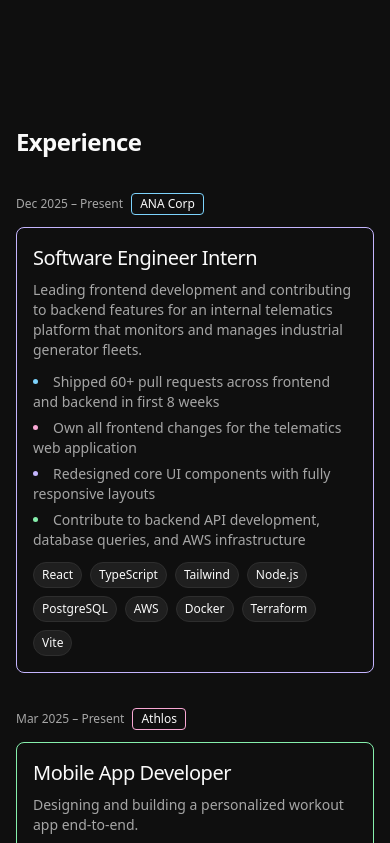
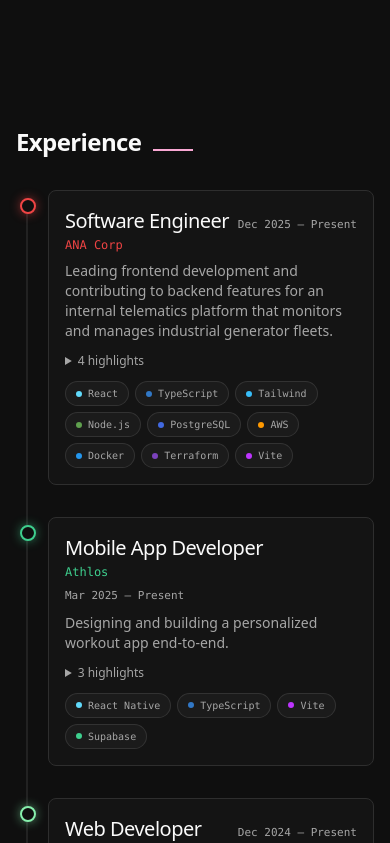
Before and after one commit to B-Timok/dev-portfolio-2.0, a Next.js app: page / in a window 390 px wide. Shown: the part 3381-4224 px from the top of the page. Built offline with nearby package versions, Linux system fonts and the light colour scheme.

Commit message:
Refresh experience: timeline layout, brand colors, mobile collapse, drop ANA Intern

```diff
--- a/src/components/sections/experience-section.tsx
+++ b/src/components/sections/experience-section.tsx
@@ -1,12 +1,27 @@
-import { borderClassByIndex, markerClassByIndex } from "@/lib/playful"
+"use client"
 
-export default function ExperienceSection() {
-  const experiences = [
+import { markerClassByIndex } from "@/lib/playful"
+import { COMPANY_BRAND, TOOL_BRAND, brandColor } from "@/lib/brand-colors"
+import { FadeUp } from "@/components/motion/fade-up"
+import { StaggerGroup } from "@/components/motion/stagger-group"
+import { StaggerItem } from "@/components/motion/stagger-item"
+
+type Experience = {
+  company: string
+  position: string
+  period: string
+  summary: string
+  highlights: string[]
+  tech: string[]
+}
+
+const experiences: Experience[] = [
   {
     company: "ANA Corp",
-      position: "Software Engineer Intern",
+    position: "Software Engineer",
     period: "Dec 2025 – Present",
-      summary: "Leading frontend development and contributing to backend features for an internal telematics platform that monitors and manages industrial generator fleets.",
+    summary:
+      "Leading frontend development and contributing to backend features for an internal telematics platform that monitors and manages industrial generator fleets.",
     highlights: [
       "Shipped 60+ pull requests across frontend and backend in first 8 weeks",
       "Own all frontend changes for the telematics web application",
@@ -19,7 +34,8 @@ export default function ExperienceSection() {
     company: "Lessi AI",
     position: "Software Developer",
     period: "Jul 2024 – Present",
-      summary: "Building AI‑assisted tools for educators; shipping fast in a lean environment.",
+    summary:
+      "Building AI‑assisted tools for educators; shipping fast in a lean environment.",
     highlights: [
       "Designed and implemented modular REST APIs for lesson plans and collaboration",
       "Strengthened data modeling in Postgres; added indexes and RLS policies",
@@ -43,7 +59,8 @@ export default function ExperienceSection() {
     company: "Freelance",
     position: "Web Developer",
     period: "Dec 2024 – Present",
-      summary: "Delivering websites for local businesses with a focus on speed and maintainability.",
+    summary:
+      "Delivering websites for local businesses with a focus on speed and maintainability.",
     highlights: [
       "Information architecture, copy support, and brand alignment",
       "Accessible components and SEO‑friendly markup",
@@ -55,7 +72,8 @@ export default function ExperienceSection() {
     company: "Athlos",
     position: "Mobile App Developer",
     period: "Mar 2025 – Present",
-      summary: "Designing and building a personalized workout app end‑to‑end.",
+    summary:
+      "Designing and building a personalized workout app end‑to‑end.",
     highlights: [
       "React Native app architecture and UI patterns",
       "Supabase auth, Postgres schema design, and RLS policies",
@@ -63,59 +81,136 @@ export default function ExperienceSection() {
     ],
     tech: ["React Native", "TypeScript", "Vite", "Supabase"],
   },
-  ] as const
+]
 
-  const ordered = [...experiences].sort((a, b) => {
-    // Sort by period start (year, then month) descending
-    const monthIndex: Record<string, number> = { Jan: 1, Feb: 2, Mar: 3, Apr: 4, May: 5, Jun: 6, Jul: 7, Aug: 8, Sep: 9, Oct: 10, Nov: 11, Dec: 12 }
+function sortByPeriod(list: Experience[]): Experience[] {
+  const monthIndex: Record<string, number> = {
+    Jan: 1, Feb: 2, Mar: 3, Apr: 4, May: 5, Jun: 6,
+    Jul: 7, Aug: 8, Sep: 9, Oct: 10, Nov: 11, Dec: 12,
+  }
   const parseStart = (p: string) => {
     const m = p.match(/^(Jan|Feb|Mar|Apr|May|Jun|Jul|Aug|Sep|Oct|Nov|Dec)?\s*(\d{4})/)
     const year = m ? parseInt(m[2], 10) : 0
     const month = m && m[1] ? monthIndex[m[1]] ?? 0 : 0
     return { year, month }
   }
+  return [...list].sort((a, b) => {
     const sa = parseStart(a.period)
     const sb = parseStart(b.period)
     if (sb.year !== sa.year) return sb.year - sa.year
     return sb.month - sa.month
   })
+}
+
+export default function ExperienceSection() {
+  const ordered = sortByPeriod(experiences)
 
   return (
     <section id="experience" className="py-16">
       <div className="container mx-auto px-4 sm:px-6 lg:px-8">
+        <FadeUp>
           <div className="inline-flex items-baseline gap-3 mb-8">
             <h2 className="text-2xl font-semibold">Experience</h2>
-          <span className={"h-0.5 w-10 " + borderClassByIndex(2)}></span>
+            <span className="h-0.5 w-10 bg-[#f9a8d4]" />
           </div>
-        <div className="space-y-8">
-          {ordered.map((e, idx) => (
-            <div key={e.company} className="grid grid-cols-1 md:grid-cols-[220px_1fr] gap-3 md:gap-8">
-              <div className="md:text-right">
-                <div className="inline-flex items-center gap-2 md:flex-col md:items-end">
-                  <span className="text-xs text-muted-foreground">{e.period}</span>
-                  <span className={"text-xs px-2 py-0.5 rounded border " + borderClassByIndex(idx)}>{e.company}</span>
+        </FadeUp>
+
+        <div className="relative pl-8 md:pl-10">
+          {/* Solid neutral spine */}
+          <div
+            aria-hidden="true"
+            className="absolute left-[10px] md:left-[14px] top-2 bottom-2 w-[2px] bg-[#222]"
+          />
+
+          <StaggerGroup stagger={0.1}>
+            {ordered.map((e) => {
+              const brand = brandColor(e.company, COMPANY_BRAND)
+              return (
+                <StaggerItem key={e.company} className="relative pb-8 last:pb-0">
+                  {/* Dot on the spine */}
+                  <div
+                    aria-hidden="true"
+                    className="absolute left-[-28px] md:left-[-24px] top-2 w-4 h-4 rounded-full bg-background"
+                    style={{
+                      border: `2.5px solid ${brand}`,
+                      boxShadow: `0 0 12px -2px ${brand}`,
+                    }}
+                  />
+
+                  <div
+                    className="group rounded-lg border border-border bg-card p-4 transition-[transform,box-shadow,border-color] duration-300 ease-[cubic-bezier(0.22,1,0.36,1)] hover:-translate-y-[2px]"
+                    onMouseEnter={(ev) => {
+                      ev.currentTarget.style.borderColor = brand
+                      ev.currentTarget.style.boxShadow = `0 10px 24px -12px ${brand}`
+                    }}
+                    onMouseLeave={(ev) => {
+                      ev.currentTarget.style.borderColor = ""
+                      ev.currentTarget.style.boxShadow = ""
+                    }}
+                  >
+                    <div className="flex flex-wrap items-baseline justify-between gap-2">
+                      <div>
+                        <h3 className="font-medium">{e.position}</h3>
+                        <p
+                          className="text-xs font-mono font-medium mt-0.5"
+                          style={{ color: brand }}
+                        >
+                          {e.company}
+                        </p>
                       </div>
+                      <span className="text-[11px] font-mono text-muted-foreground">
+                        {e.period}
+                      </span>
                     </div>
-              <div className={"rounded-lg p-4 border " + borderClassByIndex((idx + 2) % 5)}>
-                <div className="flex flex-wrap items-baseline gap-2">
-                  <h3 className="font-medium">{e.position}</h3>
-                </div>
-                <p className="text-sm text-muted-foreground mt-2">{e.summary}</p>
-                <ul className="mt-3 space-y-1.5 text-sm text-muted-foreground list-disc list-inside">
-                  {e.highlights?.map((h, i) => (
-                    <li key={i} className={markerClassByIndex((idx + i) % 5)}>{h}</li>
+                    <p className="text-sm text-muted-foreground mt-2">
+                      {e.summary}
+                    </p>
+
+                    {/* Mobile-collapsed highlights, expanded on md+ */}
+                    <details className="mt-3 md:hidden" open={false}>
+                      <summary className="text-xs text-muted-foreground cursor-pointer select-none">
+                        {e.highlights.length} highlights
+                      </summary>
+                      <ul className="mt-2 space-y-1.5 text-sm text-muted-foreground list-disc list-inside">
+                        {e.highlights.map((h, i) => (
+                          <li key={i} className={markerClassByIndex(i % 5)}>
+                            {h}
+                          </li>
                         ))}
                       </ul>
-                {e.tech && (
-                  <div className="mt-3 flex flex-wrap gap-2">
-                    {e.tech.map((t) => (
-                      <span key={t} className="text-xs px-2 py-1 rounded-full bg-muted border border-border">{t}</span>
+                    </details>
+                    <ul className="hidden md:block mt-3 space-y-1.5 text-sm text-muted-foreground list-disc list-inside">
+                      {e.highlights.map((h, i) => (
+                        <li key={i} className={markerClassByIndex(i % 5)}>
+                          {h}
+                        </li>
                       ))}
+                    </ul>
+
+                    {e.tech.length > 0 && (
+                      <div className="mt-3 flex flex-wrap gap-1.5">
+                        {e.tech.map((t) => {
+                          const toolBrand = brandColor(t, TOOL_BRAND)
+                          return (
+                            <span
+                              key={t}
+                              className="inline-flex items-center gap-1.5 px-2.5 py-1 rounded-full border border-white/10 bg-white/[0.03] text-[10px] font-mono text-muted-foreground"
+                            >
+                              <span
+                                className="h-1.5 w-1.5 rounded-full"
+                                style={{ background: toolBrand }}
+                              />
+                              {t}
+                            </span>
+                          )
+                        })}
                       </div>
                     )}
                   </div>
-            </div>
-          ))}
+                </StaggerItem>
+              )
+            })}
+          </StaggerGroup>
         </div>
       </div>
     </section>
```
Lines whose indentation alone changed are shown as unchanged.
